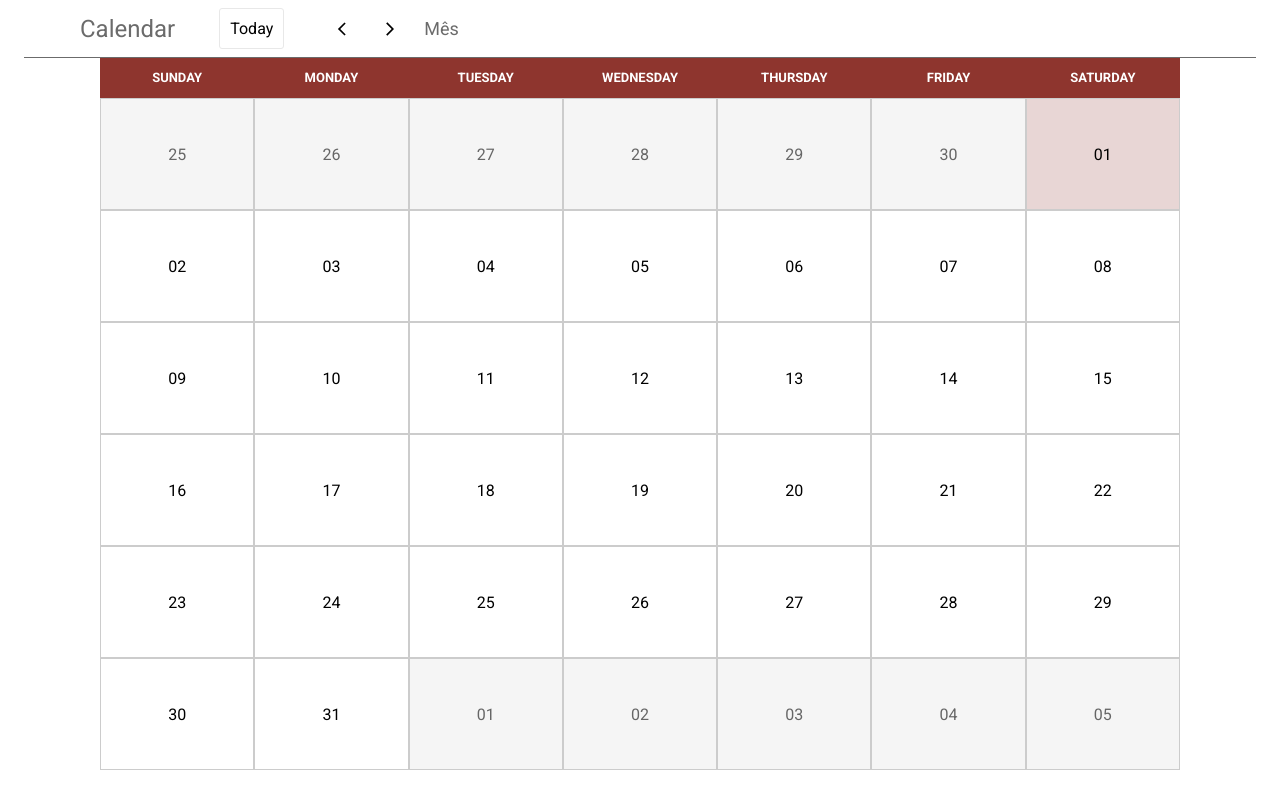
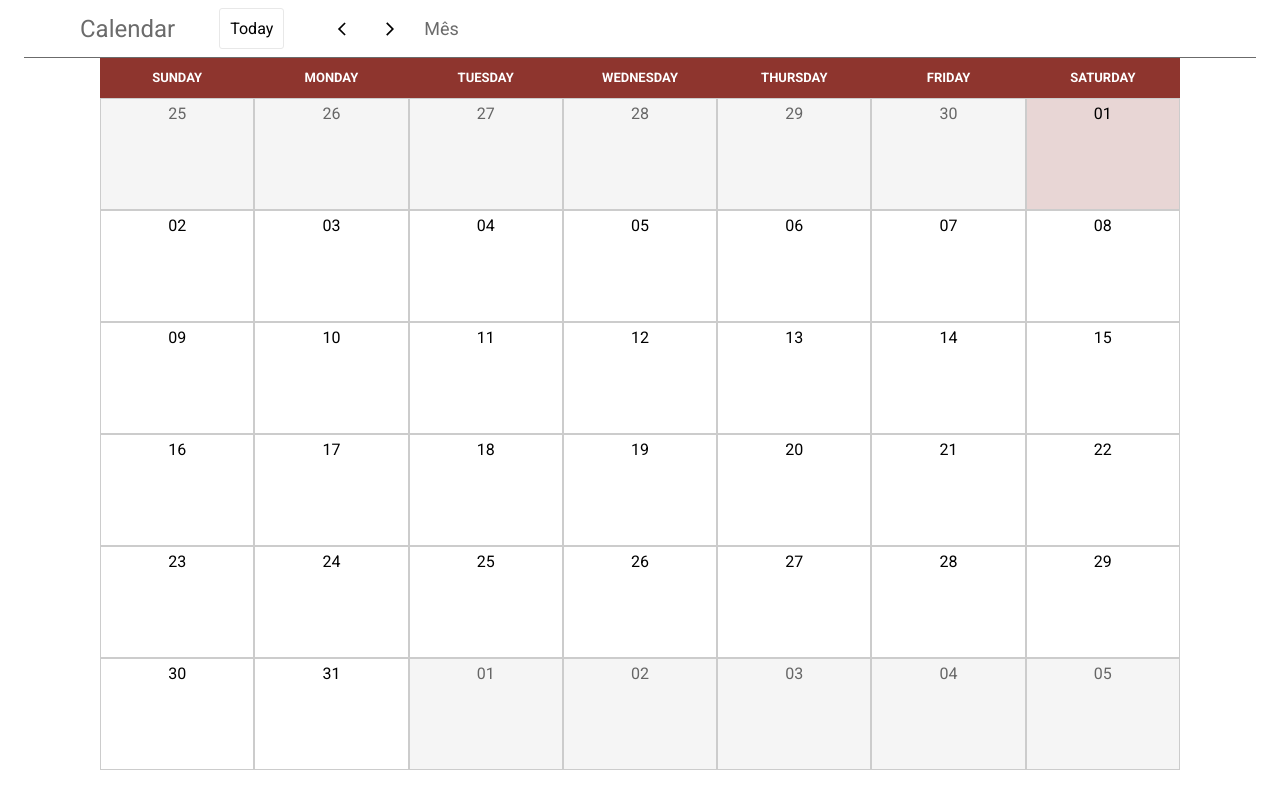
Before and after one commit to YasminCastro/calendar-front, a Next.js app: page / in a window 1280 px wide. Built offline with nearby package versions, Linux system fonts and the light colour scheme.

Commit message:
refactor: flexbox

```diff
--- a/src/components/Calendar/index.tsx
+++ b/src/components/Calendar/index.tsx
@@ -31,11 +31,13 @@ const Calendar = () => {
   return (
     <MonthContainer>
       <CalendarTable>
-        <tr className="weekdays">
-          {weekDays.map((day: any) => (
-            <th key={day}>{day}</th>
-          ))}
-        </tr>
+        <thead>
+          <tr className="weekdays">
+            {weekDays.map((day: any) => (
+              <th key={day}>{day}</th>
+            ))}
+          </tr>
+        </thead>
 
         <tbody>
           {calendar.map((week: any) => {
--- a/src/components/Calendar/styles.ts
+++ b/src/components/Calendar/styles.ts
@@ -1,5 +1,4 @@
 import styled from "styled-components";
-import { colors } from "../../styles/GlobalStyles";
 
 export const MonthContainer = styled.div`
   margin: 0px 100px 24px 100px;
@@ -11,7 +10,8 @@ export const CalendarTable = styled.table`
   grid-template-columns: repeat(7, 1fr);
 
   tr,
-  tbody {
+  tbody,
+  thead {
     grid-column: 1 / -1;
     display: grid;
     grid-template-columns: repeat(7, 1fr);
@@ -115,4 +115,7 @@ export const DayButton = styled.button`
   font: inherit;
   cursor: pointer;
   outline: inherit;
+
+  display: flex;
+  justify-content: center;
 `;
```
